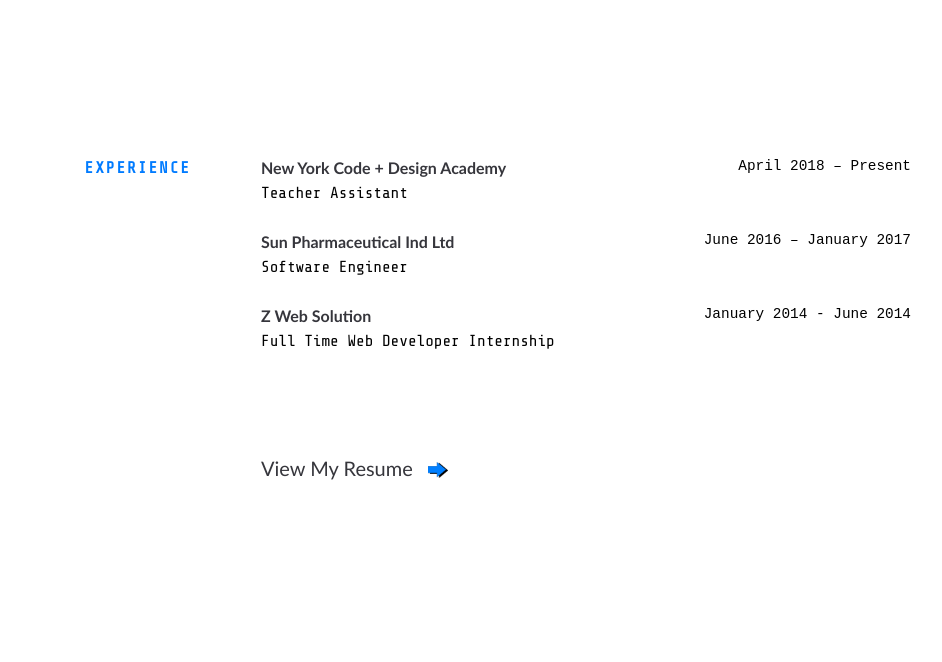
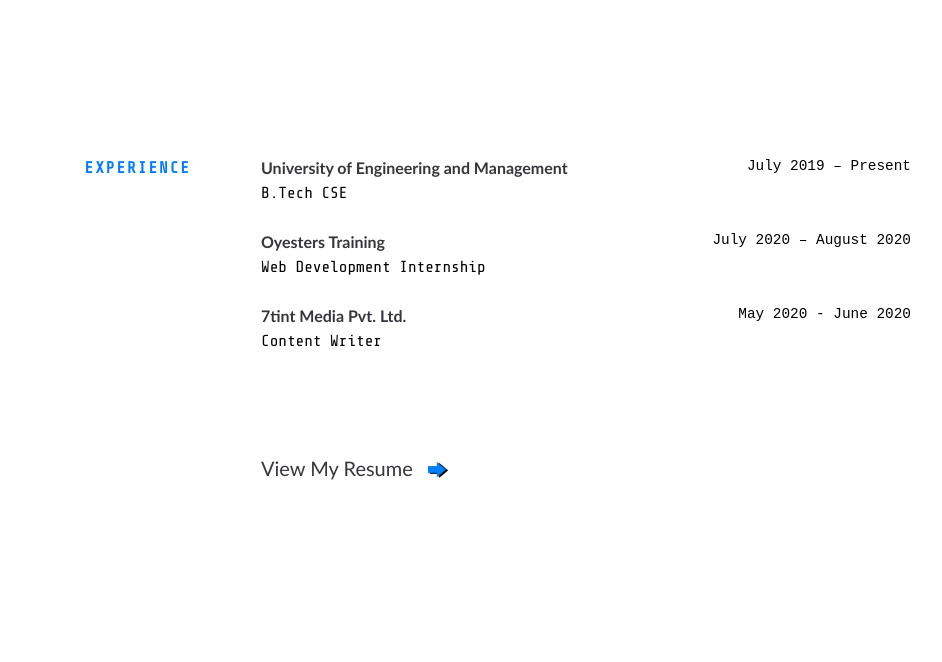
Before and after one commit to Arijit1000/portfolio, a plain HTML site: page index.html in a window 1280 px wide. Shown: the part 1928-2590 px from the top of the page, without its empty margins (104-1046 px from the left). Drawn offline with nearby package versions, Linux system fonts and the light colour scheme.

Commit message:
Update index.html

```diff
--- a/index.html
+++ b/index.html
@@ -194,42 +194,42 @@
 				<div class="job">
 					<div class="time-place">
 						<div class="job_company">
-							<a href="#" target="_blank">New York Code + Design Academy</a>
+							<a href="#" target="_blank">University of Engineering and Management</a>
 						</div>
 						<div class="job_time">
-							April 2018 – Present
+							July 2019 – Present
 						</div>
 			  		</div>
 					<div class="job_position">
-						Teacher Assistant
+						B.Tech CSE
 					</div>
 				</div>
 
 				<div class="job">
 					<div class="time-place">
 						<div class="job_company">
-							<a href="#" target="_blank">Sun Pharmaceutical Ind Ltd</a>
+							<a href="#" target="_blank">Oyesters Training</a>
 						</div>
 						<div class="job_time">
-							June 2016 – January 2017
+							July 2020 – August 2020
 						</div>
 			  		</div>
 					<div class="job_position">
-						Software Engineer
+						Web Development Internship
 					</div>
 				</div>
 
 				<div class="job">
 					<div class="time-place">
 						<div class="job_company">
-							<a href="http#" target="_blank">Z Web Solution</a>
+							<a href="http#" target="_blank">7tint Media Pvt. Ltd.</a>
 						</div>
 						<div class="job_time">
-							January 2014 - June 2014
+							May 2020 - June 2020
 						</div>
 					</div>
 					<div class="job_position">
-						Full Time Web Developer Internship
+						Content Writer
 					</div>
 				</div>
 			</div>
```
